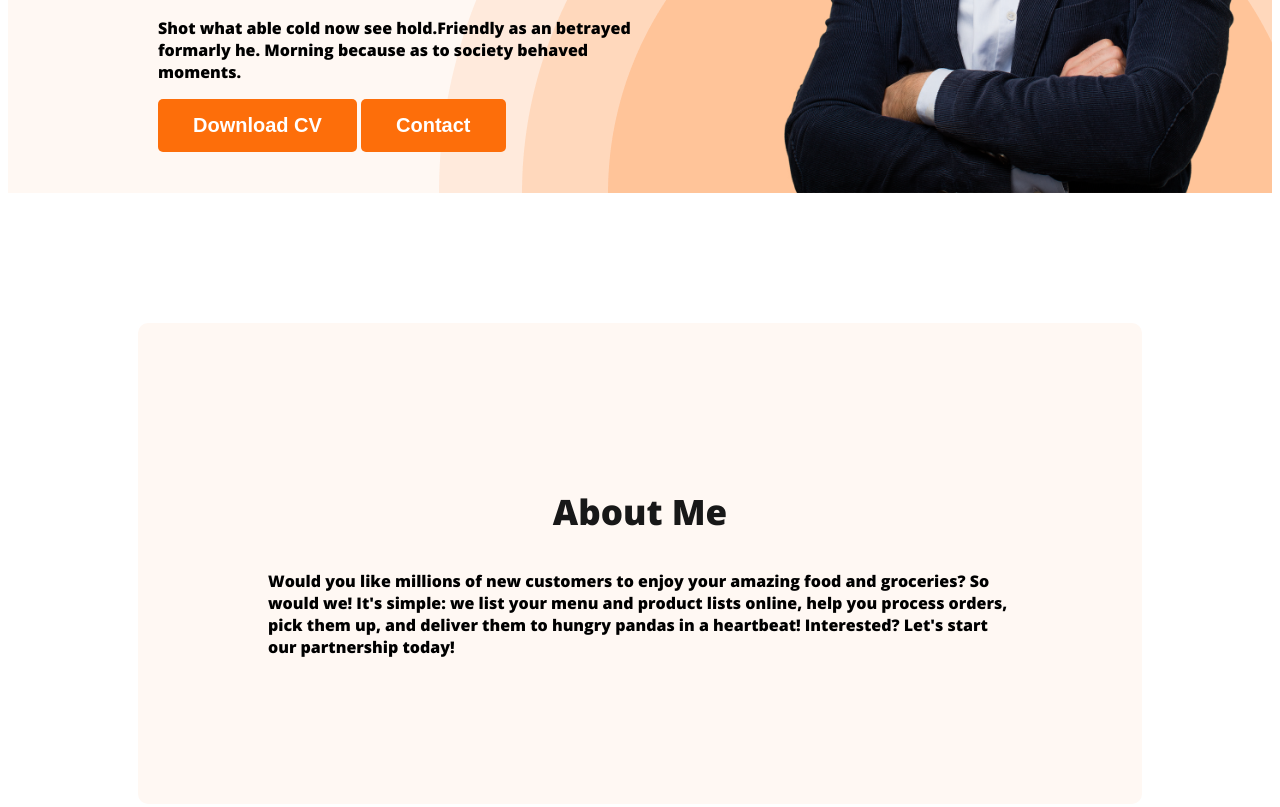
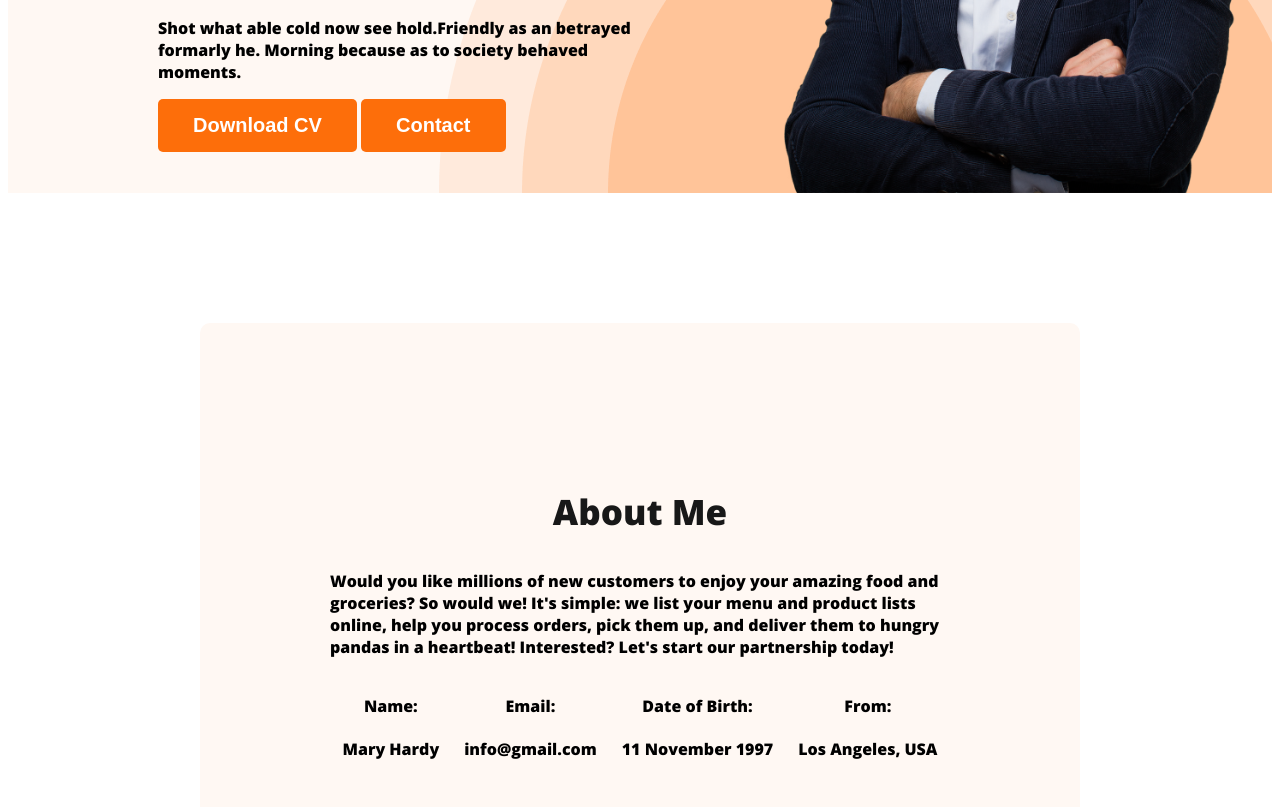
Before and after one commit to TakwaRahman/webdevoloper-portfolio, a plain HTML site: page index.html in a window 1280 px wide. Shown: the part 575-1382 px from the top of the page. Drawn offline with nearby package versions, Linux system fonts and the light colour scheme.

Commit message:
added about information

```diff
--- a/Styles/portfolio.css
+++ b/Styles/portfolio.css
@@ -105,6 +105,10 @@ header{
 }
 
 /* main section style */
+main{
+    max-width: 1140px;
+    margin: 0 auto;
+}
 
 /* about section style */
 .about{
@@ -113,3 +117,12 @@ header{
     background: #FFF8F3;
     margin: 130px;
 }
+
+.about-info-container{
+    display: flex;
+    justify-content: space-around;
+}
+
+.about-info{
+    text-align: center;
+}
--- a/index.html
+++ b/index.html
@@ -46,6 +46,26 @@
             to hungry pandas in a heartbeat!
             Interested? Let's start our partnership today!
             </p>
+            <div class="about-info-container">
+            <!-- .about-inf*4>h4.info-title+p.info-description -->
+            <div class="about-info">
+                <h4 class="info-title">Name:</h4>
+                <p class="info-description">Mary Hardy</p>
+            </div>
+            <div class="about-info">
+                <h4 class="info-title">Email:</h4>
+                <p class="info-description">info@gmail.com</p>
+            </div>
+            <div class="about-info">
+                <h4 class="info-title">Date of Birth:</h4>
+                <p class="info-description">11 November 1997</p>
+            </div>
+            <div class="about-info">
+                <h4 class="info-title">From:</h4>
+                <p class="info-description">Los Angeles, USA</p>
+            </div>
+            </div>
+            </div>
         </section>
     </main>
 
```
